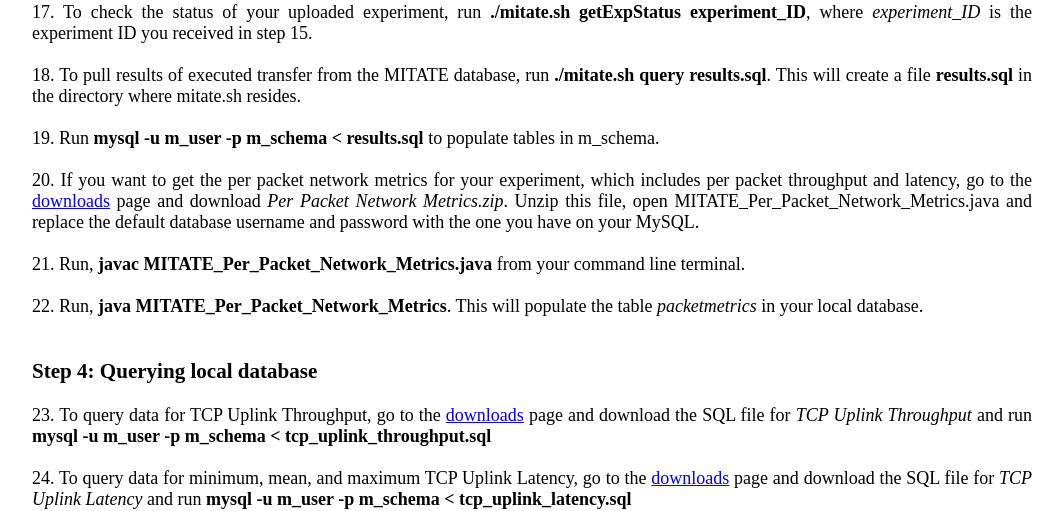
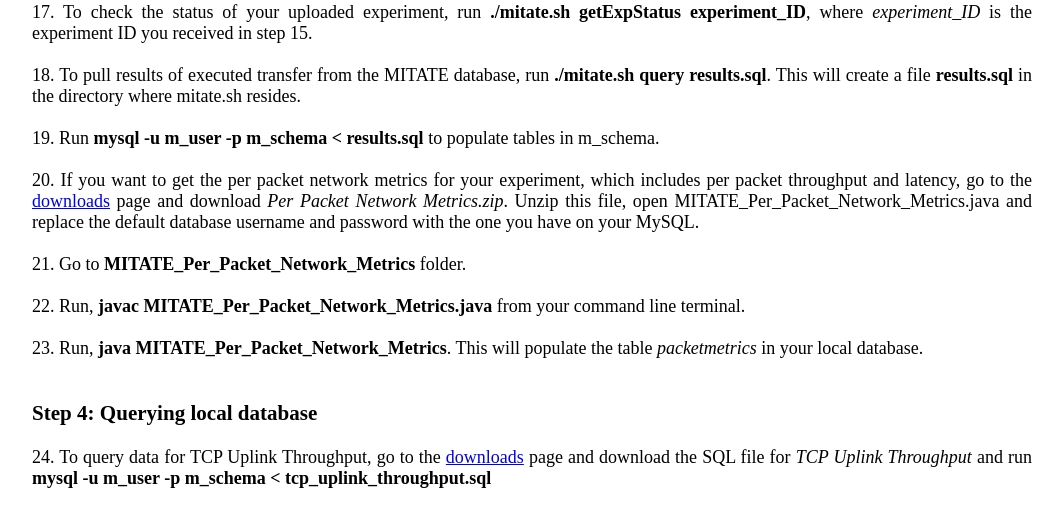
Before and after one commit to msu-netlab/MITATE, a PHP site: page /MITATE_Tutorial_For_Beginners.php in a window 1280 px wide. Shown: the part 1257-1768 px from the top of the page, without its empty margins (108-1171 px from the left). Run offline with PHP 8.4, Linux system fonts and the light colour scheme.

Commit message:
modified tutorial

```diff
--- a/WebServer/MITATE_Tutorial_For_Beginners.php
+++ b/WebServer/MITATE_Tutorial_For_Beginners.php
@@ -28,15 +28,16 @@
 	18. To pull results of executed transfer from the MITATE database, run <b>./mitate.sh query results.sql</b>. This will create a file <b>results.sql</b> in the directory where mitate.sh resides.<br /><br />
 	19. Run <b>mysql -u m_user -p m_schema < results.sql</b> to populate tables in m_schema.<br /><br />
 	20. If you want to get the per packet network metrics for your experiment, which includes per packet throughput and latency, go to the <a href="http://mitate.cs.montana.edu/mitate_downloads.php" target="_blank">downloads</a> page and download <i>Per Packet Network Metrics.zip</i>. Unzip this file, open MITATE_Per_Packet_Network_Metrics.java and replace the default database username and password with the one you have on your MySQL.<br /><br />
-	21. Run, <b>javac MITATE_Per_Packet_Network_Metrics.java</b> from your command line terminal.<br /><br />
-	22. Run, <b>java MITATE_Per_Packet_Network_Metrics</b>. This will populate the table <i>packetmetrics</i> in your local database.<br /><br />
+	21. Go to <b>MITATE_Per_Packet_Network_Metrics</b> folder.<br /><br />
+	22. Run, <b>javac MITATE_Per_Packet_Network_Metrics.java</b> from your command line terminal.<br /><br />
+	23. Run, <b>java MITATE_Per_Packet_Network_Metrics</b>. This will populate the table <i>packetmetrics</i> in your local database.<br /><br />
 
 	<h3>Step 4: Querying local database</h3>
-	23. To query data for TCP Uplink Throughput, go to the <a href="http://mitate.cs.montana.edu/mitate_downloads.php" target="_blank">downloads</a> page and download the SQL file for <i>TCP Uplink Throughput</i> and run <b> mysql -u m_user -p m_schema < tcp_uplink_throughput.sql	</b><br /><br />
-	24. To query data for minimum, mean, and maximum TCP Uplink Latency, go to the <a href="http://mitate.cs.montana.edu/mitate_downloads.php" target="_blank">downloads</a> page and download the SQL file for <i>TCP Uplink Latency</i> and run <b> mysql -u m_user -p m_schema < tcp_uplink_latency.sql	</b><br /><br />
-	25. To query data for TCP Uplink Jitter, go to the <a href="http://mitate.cs.montana.edu/mitate_downloads.php" target="_blank">downloads</a> page and download the SQL file for <i>TCP Uplink Jitter</i> and run <b> mysql -u m_user -p m_schema < tcp_uplink_jitter.sql	</b><br /><br />
-	26. To query data for TCP Uplink Packet Loss, go to the <a href="http://mitate.cs.montana.edu/mitate_downloads.php" target="_blank">downloads</a> page and download the SQL file for <i>TCP Uplink Packet Loss</i> and run <b> mysql -u m_user -p m_schema < tcp_uplink_packet_loss.sql	</b><br /><br />
-	27. To query data for Device Travel Speed in (Km/hr), Device Signal Strength, go to the <a href="http://mitate.cs.montana.edu/mitate_downloads.php" target="_blank">downloads</a> page and download the SQL file for <i>Device Metrics</i> and run <b> mysql -u m_user -p m_schema < device_metric.sql	</b><br /><br />
-	28. To query data like the unique deviceid, the network carrier name, and the model name, for the mobile device that executed your experiment, go to the <a href="http://mitate.cs.montana.edu/mitate_downloads.php" target="_blank">downloads</a> page and download the SQL file for <i>Device Details</i> and run <b> mysql -u m_user -p m_schema < device_detail.sql	</b><br /><br />
+	24. To query data for TCP Uplink Throughput, go to the <a href="http://mitate.cs.montana.edu/mitate_downloads.php" target="_blank">downloads</a> page and download the SQL file for <i>TCP Uplink Throughput</i> and run <b> mysql -u m_user -p m_schema < tcp_uplink_throughput.sql	</b><br /><br />
+	25. To query data for minimum, mean, and maximum TCP Uplink Latency, go to the <a href="http://mitate.cs.montana.edu/mitate_downloads.php" target="_blank">downloads</a> page and download the SQL file for <i>TCP Uplink Latency</i> and run <b> mysql -u m_user -p m_schema < tcp_uplink_latency.sql	</b><br /><br />
+	26. To query data for TCP Uplink Jitter, go to the <a href="http://mitate.cs.montana.edu/mitate_downloads.php" target="_blank">downloads</a> page and download the SQL file for <i>TCP Uplink Jitter</i> and run <b> mysql -u m_user -p m_schema < tcp_uplink_jitter.sql	</b><br /><br />
+	27. To query data for TCP Uplink Packet Loss, go to the <a href="http://mitate.cs.montana.edu/mitate_downloads.php" target="_blank">downloads</a> page and download the SQL file for <i>TCP Uplink Packet Loss</i> and run <b> mysql -u m_user -p m_schema < tcp_uplink_packet_loss.sql	</b><br /><br />
+	28. To query data for Device Travel Speed in (Km/hr), Device Signal Strength, go to the <a href="http://mitate.cs.montana.edu/mitate_downloads.php" target="_blank">downloads</a> page and download the SQL file for <i>Device Metrics</i> and run <b> mysql -u m_user -p m_schema < device_metric.sql	</b><br /><br />
+	29. To query data like the unique deviceid, the network carrier name, and the model name, for the mobile device that executed your experiment, go to the <a href="http://mitate.cs.montana.edu/mitate_downloads.php" target="_blank">downloads</a> page and download the SQL file for <i>Device Details</i> and run <b> mysql -u m_user -p m_schema < device_detail.sql	</b><br /><br />
 	</div>
 <?php include('footer.php'); ?>
```
